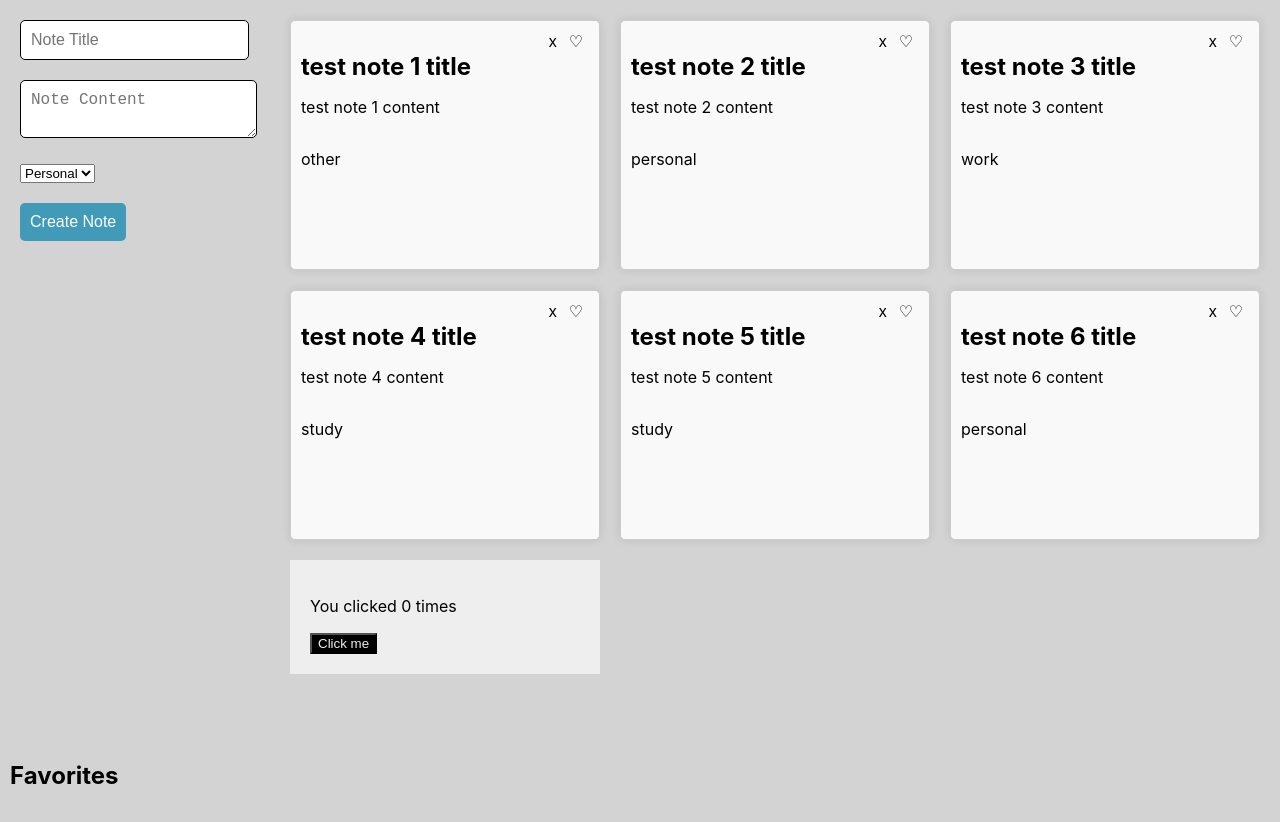
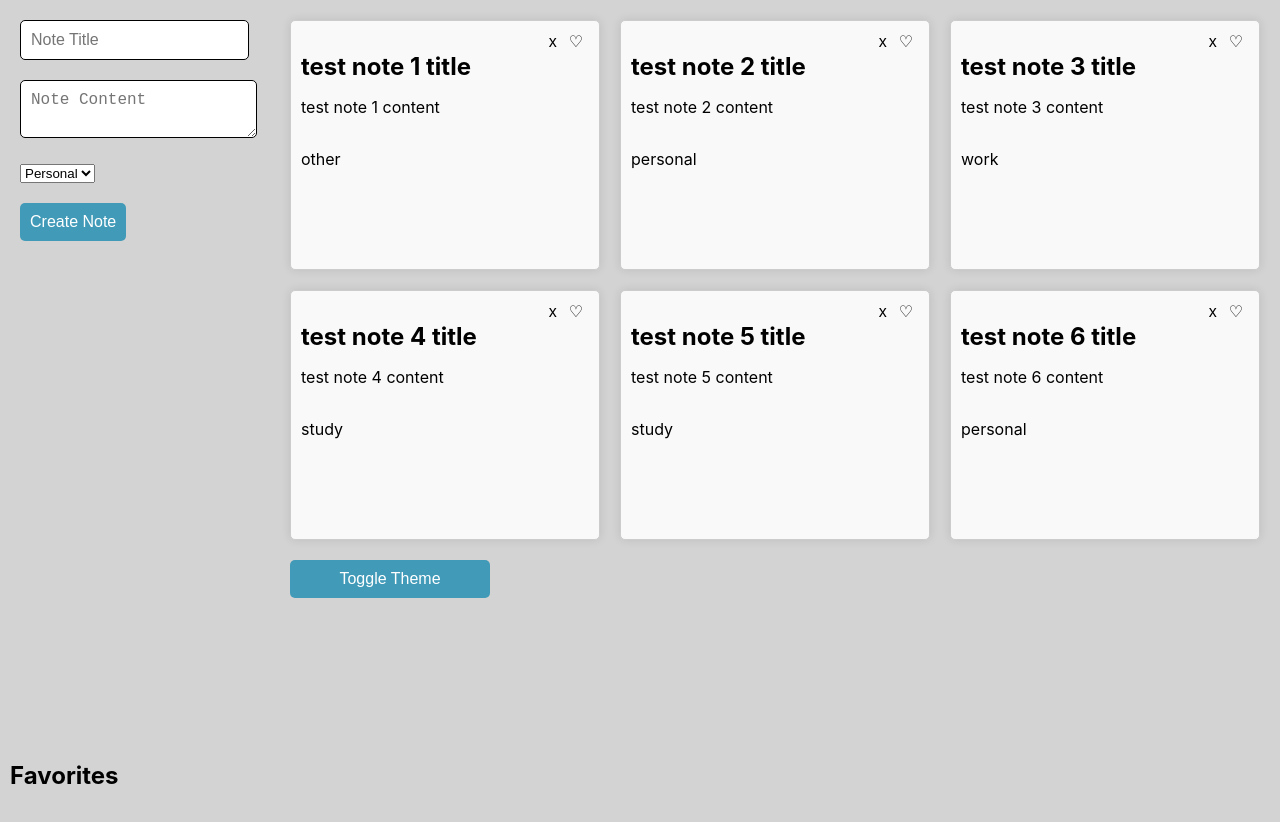
Before and after one commit to ethankook/CSE110Lab3, a React (Create React App) app in the folder my-app/: page / in a window 1280 px wide. Shown: the top 822 px of the page. Built offline with nearby package versions, Linux system fonts and the light colour scheme.

Commit message:
toggle theme

```diff
--- a/my-app/src/App.css
+++ b/my-app/src/App.css
@@ -116,3 +116,15 @@
   left: 0;
   padding: 10px;
  }
+ .ToggleThemeButton button{
+  border-radius: 5px;
+  background-color: rgb(64, 154, 184);
+  border: none;
+  padding: 10px;
+  font-size: 16px;
+  color: white;
+ }
+ .ToggleThemeButton button:hover{
+  background-color: rgb(106, 175, 198);
+  cursor: pointer;
+ }
--- a/my-app/src/App.tsx
+++ b/my-app/src/App.tsx
@@ -4,9 +4,11 @@ import './App.css';
 import { ClickCounter } from "./hooksExercise";
 import React, { useState, useEffect, useContext } from 'react';
 import {ThemeContext, themes} from "./themeContext";
+import ToggleTheme from "./ToggleThemeExercise";
 
 function App() {
   const [favorites, setFavorites] = useState<string[]>([]);
+  const [currentTheme, setCurrentTheme] = useState(themes.light);
 
   const toggleFavorite = (title: string) => {
     if (favorites.includes(title)) {
@@ -16,13 +18,11 @@ function App() {
     }
   };
 
-  useEffect(() => {
-    console.log(favorites);
-  }, [favorites]);
 
+const theme = useContext(ThemeContext);
  return (
-
-   <div className={`app-container`}>
+  <ThemeContext.Provider value={currentTheme}> {}
+   <div className={`app-container ${currentTheme === themes.light ? 'light-theme' : 'dark-theme'}`}>
          <form className="note-form">
        <div><input placeholder="Note Title"></input></div>
 
@@ -35,10 +35,10 @@ function App() {
                 <option value="Other">Other</option>
       </select>
       </div>
-
        <div><button type="submit">Create Note</button></div>
       </form>
       <div className="favorites-list">
+
         <h2>Favorites</h2>
         {favorites.map((favorite, index) => (
           <p key={index}>{favorite}</p>
@@ -59,12 +59,13 @@ function App() {
            <p> {note.content} </p>
            <p> {note.label} </p>
          </div>
+
        ))}
-       <div className="App">
-          <ClickCounter/>
-       </div>
+         <div className="ToggleThemeButton"><ToggleTheme/></div>
      </div>
    </div>
+  </ThemeContext.Provider>
+
 
 
  );
--- /dev/null
+++ b/my-app/src/ToggleThemeExercise.tsx
@@ -0,0 +1,19 @@
+import {ThemeContext, themes} from './themeContext';
+import React, { useState, useContext } from 'react';
+
+function ToggleTheme(){
+    const [currentTheme, setCurrentTheme] = useState(themes.light);
+
+    const toggleTheme = () => {
+        setCurrentTheme(currentTheme === themes.light ? themes.dark : themes.light);
+    };
+
+    return (
+        <ThemeContext.Provider value={currentTheme}>
+            <div className={`app-container ${currentTheme === themes.light ? 'light-theme' : 'dark-theme'}`}>
+                <button onClick={toggleTheme}>Toggle Theme</button>
+            </div>
+        </ThemeContext.Provider>
+    );
+}
+export default ToggleTheme;
```
